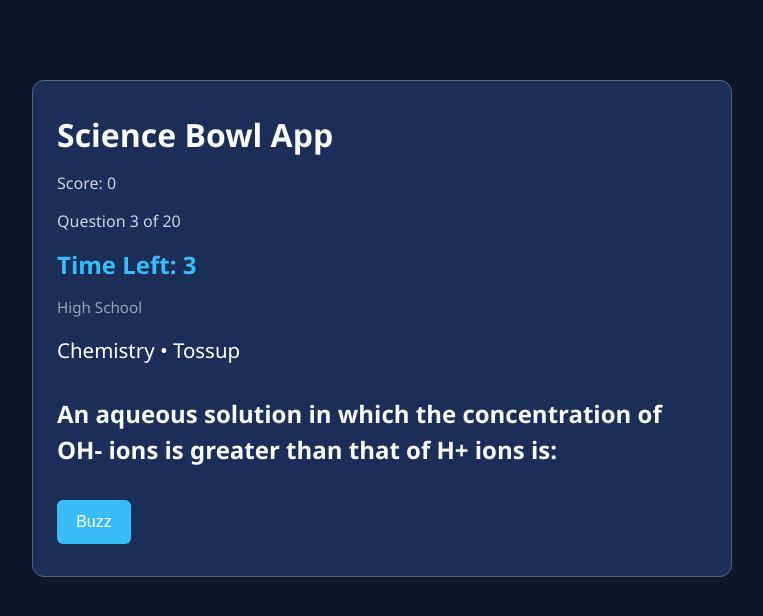
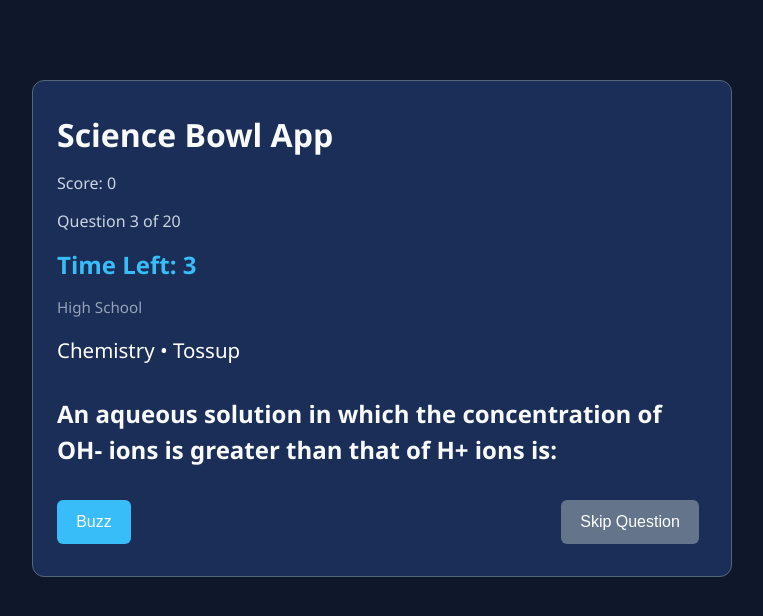
Before and after one commit to codeCrafter10-alt/science-bowl-practice-app, a React (Vite) app: page / in a window 1280 px wide. Both pictures are taken after a click on the button "Next Question". Shown: the top 616 px of the page, without its empty margins (258-1021 px from the left). Built offline with nearby package versions, Linux system fonts and the light colour scheme.

Commit message:
feat: add skip question

```diff
--- a/src/App.jsx
+++ b/src/App.jsx
@@ -138,6 +138,22 @@ function App() {
     }
   }
 
+  function handleSkipQuestion() {
+    setFeedback("");
+    setShowAnswer(false);
+    setAnswer("");
+    setPhase("reading");
+    setLastAnswerCorrect(false);
+
+    resetTimers();
+
+    if (currentQuestion.questionType === "tossup") {
+      goToNextQuestion(2);
+    } else {
+      goToNextQuestion(1);
+    }
+  }
+
   if (!currentQuestion) {
     return(
      <main>
@@ -189,9 +205,14 @@ function App() {
       )}
 
       {phase === "reading" && (
-        <button onClick={handleBuzz}>
-          Buzz
-        </button>
+        <div>
+          <button className = "button-primary" onClick={handleBuzz}>
+            Buzz
+          </button>
+          <button className = "button-secondary" onClick={handleSkipQuestion}>
+            Skip Question
+          </button>
+        </div>
       )}
 
       {phase === "buzzed" && (
@@ -210,7 +231,7 @@ function App() {
               autoFocus
             />
 
-            <button type="submit">
+            <button className = "button-primary" type="submit">
               Submit
             </button>
           </form>
@@ -218,7 +239,7 @@ function App() {
       )}
 
       {phase === "feedback" && (
-        <button onClick={handleNextQuestion}>
+        <button className = "button-primary" onClick={handleNextQuestion}>
           Next Question
         </button>
       )}
--- a/src/global.css
+++ b/src/global.css
@@ -46,7 +46,7 @@ input {
   border-radius: 6px;
 }
 
-button {
+.button-primary {
   padding: 0.8rem 1.2rem;
   font-size: 1rem;
   border: none;
@@ -56,8 +56,10 @@ button {
   color: white;
 }
 
-button:hover {
+.button-primary:hover {
   background-color: #0ea5e9;
+  transform: translateY(-2px);
+  box-shadow: 0 4px 12px rgba(56, 189, 248, 0.3);
 }
 
 .division {
@@ -80,3 +82,20 @@ button:hover {
   font-size: 1.5rem;
   font-weight: bold;
 }
+
+.button-secondary {
+  background-color: #64748b;
+  padding: 0.8rem 1.2rem;
+  font-size: 1rem;
+  border: none;
+  border-radius: 6px;
+  cursor: pointer;
+  color: white;
+  float: right;
+  margin-right: 0.5rem;
+}
+
+.button-secondary:hover {
+  background-color: #475569;
+  box-shadow: 0 4px 12px rgba(100, 116, 139, 0.3);
+}
```
